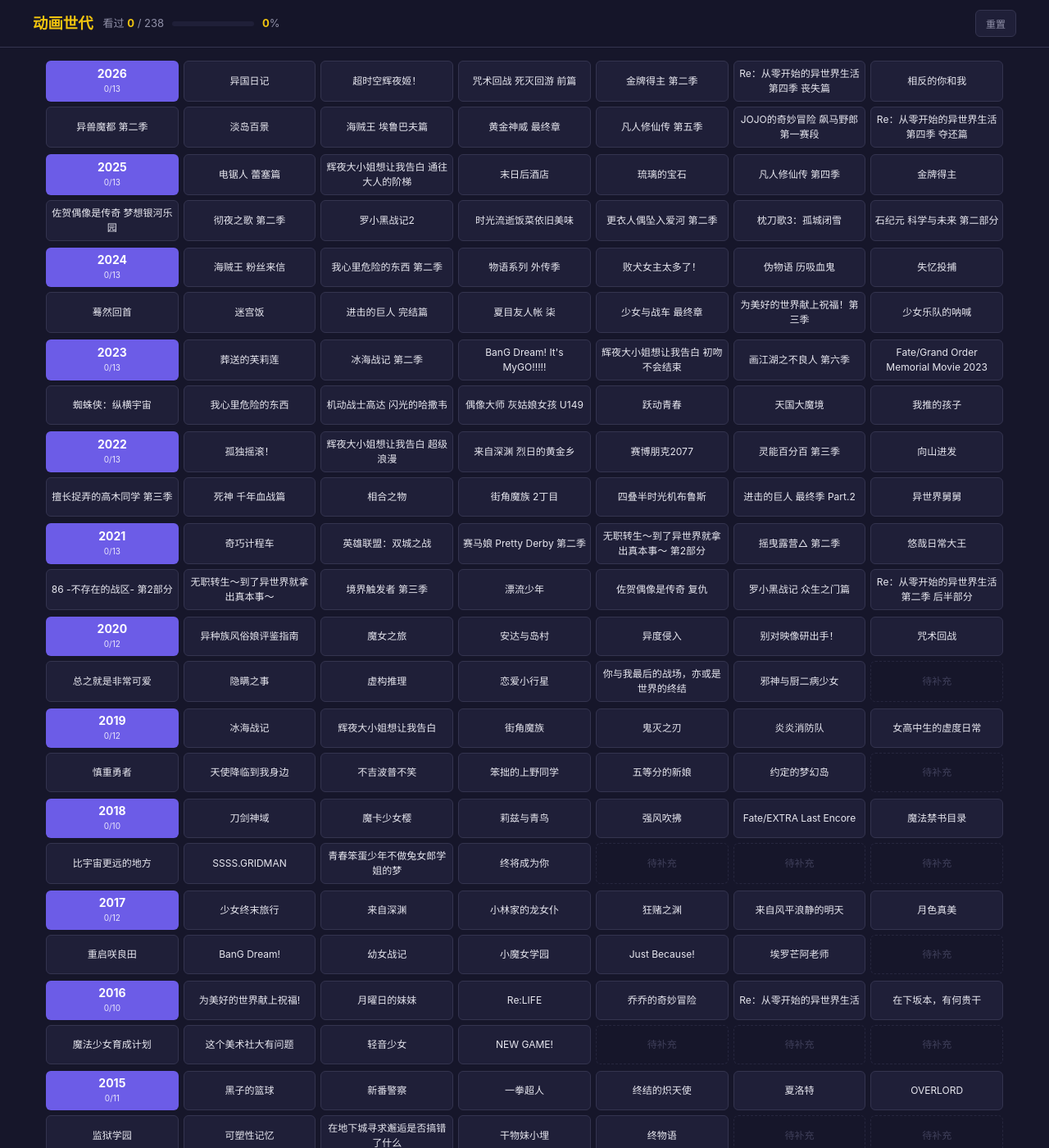
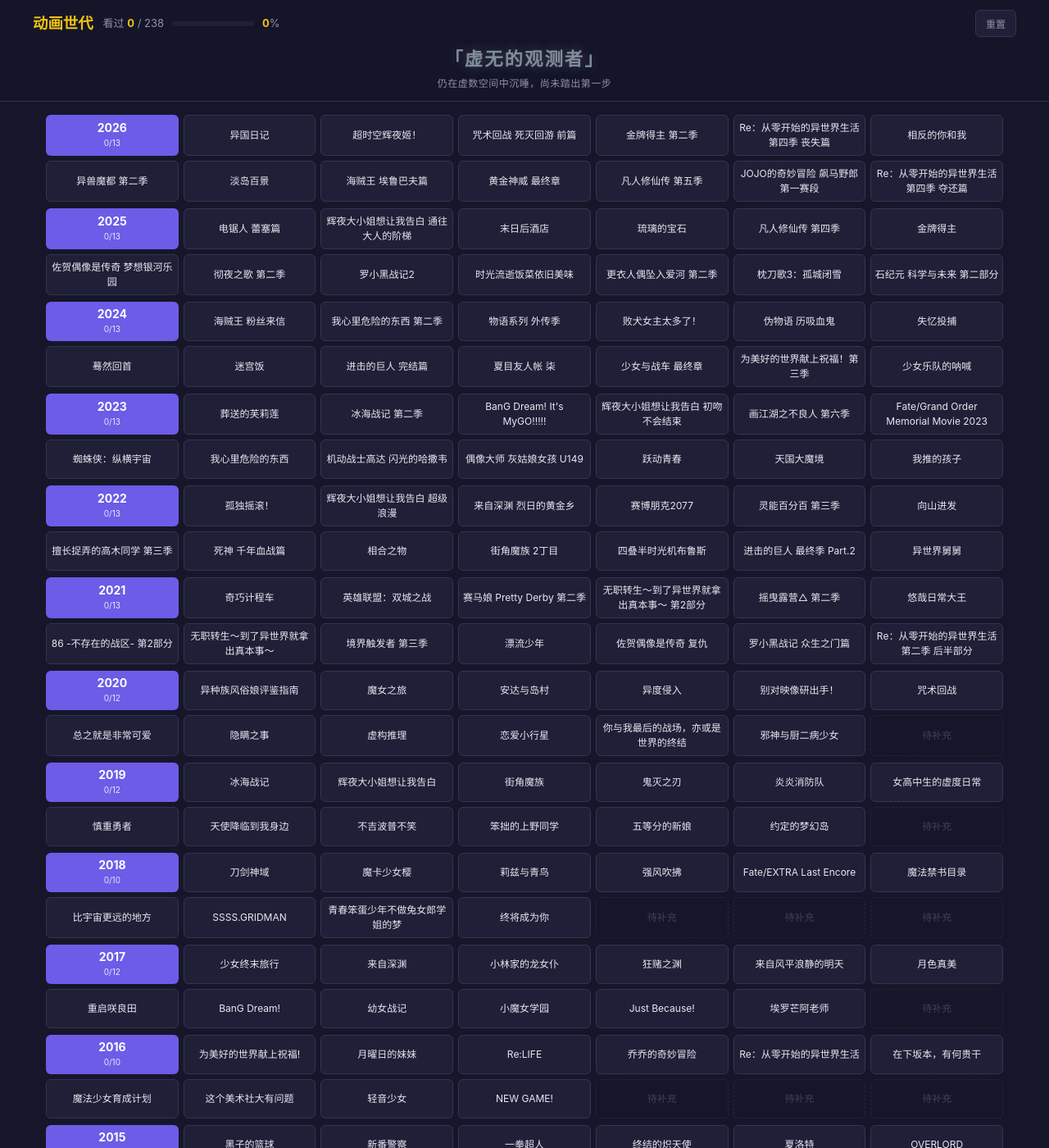
Before and after one commit to CrescentVelvet/crescentvelvet.github.io, a Jekyll site: the page built from _pages/anime_tracker.html, in a window 1280 px wide and 1400 px high. Shown: the whole window at 82% size. Built offline with Jekyll 4.4.1, drawn with Linux system fonts in a browser that asks for light colours.

Commit message:
动画世代：新增中二称号系统

```diff
--- a/_pages/anime_tracker.html
+++ b/_pages/anime_tracker.html
@@ -108,6 +108,34 @@
         .btn:hover {
             color: var(--text);
             border-color: var(--text-muted);
+        }
+
+        .rank-banner {
+            max-width: 1200px;
+            margin: 10px auto 0;
+            padding: 0 16px;
+            text-align: center;
+        }
+
+        .rank-title {
+            font-size: 1.4em;
+            font-weight: 700;
+            color: var(--rank-color, #7f8c9a);
+            text-shadow: 0 0 14px var(--rank-glow, rgba(127, 140, 154, 0.3));
+            letter-spacing: 2px;
+            transition: color 0.4s ease, text-shadow 0.4s ease;
+        }
+
+        .rank-desc {
+            font-size: 12px;
+            color: var(--text-muted);
+            margin-top: 4px;
+            letter-spacing: 0.5px;
+        }
+
+        @media (max-width: 600px) {
+            .rank-title { font-size: 1.15em; letter-spacing: 1px; }
+            .rank-desc { font-size: 11px; }
         }
 
         .container {
@@ -225,6 +253,10 @@
             </div>
             <button class="btn" id="resetBtn" title="清除所有已选">重置</button>
         </div>
+        <div class="rank-banner">
+            <div class="rank-title" id="rankTitle">「虚无的观测者」</div>
+            <div class="rank-desc" id="rankDesc">仍在虚数空间中沉睡，尚未踏出第一步</div>
+        </div>
     </div>
 
     <div class="container" id="animeContainer"></div>
@@ -270,6 +305,28 @@
         }
 
         var PLACEHOLDER = '待补充';
+
+        var ranks = [
+            { min: 100, title: '「全知全能之神」',   desc: '已抵达全知全能之境，俯瞰整个动画世代',     color: '#00e5ff', glow: 'rgba(0,229,255,0.55)' },
+            { min: 91,  title: '「永劫的支配者」',   desc: '永劫的支配，距神座仅一步之遥',             color: '#f1c40f', glow: 'rgba(241,196,15,0.5)' },
+            { min: 81,  title: '「神灭的霸者」',     desc: '踏上神之领域，所到之处皆为足迹',           color: '#ff6b9d', glow: 'rgba(255,107,157,0.5)' },
+            { min: 71,  title: '「终焉的魔眼」',     desc: '直视终焉的魔眼已然开眼',                   color: '#e0556a', glow: 'rgba(224,85,106,0.5)' },
+            { min: 61,  title: '「漆黑的剑圣」',     desc: '漆黑之刃已斩断过半因果',                   color: '#c0392b', glow: 'rgba(192,57,43,0.5)' },
+            { min: 51,  title: '「炼狱的斗士」',     desc: '历经炼狱的淬炼，灵魂已半数觉醒',           color: '#e67e22', glow: 'rgba(230,126,34,0.5)' },
+            { min: 41,  title: '「常夜的开辟者」',   desc: '于永夜中开辟属于自己的圣域',               color: '#9b59b6', glow: 'rgba(155,89,182,0.5)' },
+            { min: 31,  title: '「星霜的巡礼者」',   desc: '跨越星霜，追寻逝去的帧数',                 color: '#3a6ea5', glow: 'rgba(58,110,165,0.45)' },
+            { min: 21,  title: '「黄昏的迷子」',     desc: '在现实与二次元的夹缝中徘徊',               color: '#48c9b0', glow: 'rgba(72,201,176,0.45)' },
+            { min: 11,  title: '「微光的旅人」',     desc: '手持残烛，步入无尽的番剧之森',             color: '#5dade2', glow: 'rgba(93,174,226,0.45)' },
+            { min: 1,   title: '「原初的觉醒者」',   desc: '灵魂深处的齿轮开始转动，窥见了世界的一角', color: '#b0b8c4', glow: 'rgba(176,184,196,0.4)' },
+            { min: 0,   title: '「虚无的观测者」',   desc: '仍在虚数空间中沉睡，尚未踏出第一步',       color: '#7f8c9a', glow: 'rgba(127,140,154,0.35)' }
+        ];
+
+        function getRank(pct) {
+            for (var i = 0; i < ranks.length; i++) {
+                if (pct >= ranks[i].min) return ranks[i];
+            }
+            return ranks[ranks.length - 1];
+        }
 
         var years = Object.keys(animeData).sort(function(a, b) { return b - a; });
         var totalCells = 0;
@@ -347,6 +404,12 @@
             var pct = totalCells > 0 ? Math.round(watchedCells / totalCells * 100) : 0;
             progressPercentEl.textContent = pct;
             progressFillEl.style.width = pct + '%';
+
+            var rank = getRank(pct);
+            rankTitleEl.textContent = rank.title;
+            rankDescEl.textContent = rank.desc;
+            rankBannerEl.style.setProperty('--rank-color', rank.color);
+            rankBannerEl.style.setProperty('--rank-glow', rank.glow);
         }
 
         resetBtn.addEventListener('click', function() {
```
Also changed, not shown: other parts of _pages/anime_tracker.html (+3 -0 lines).
